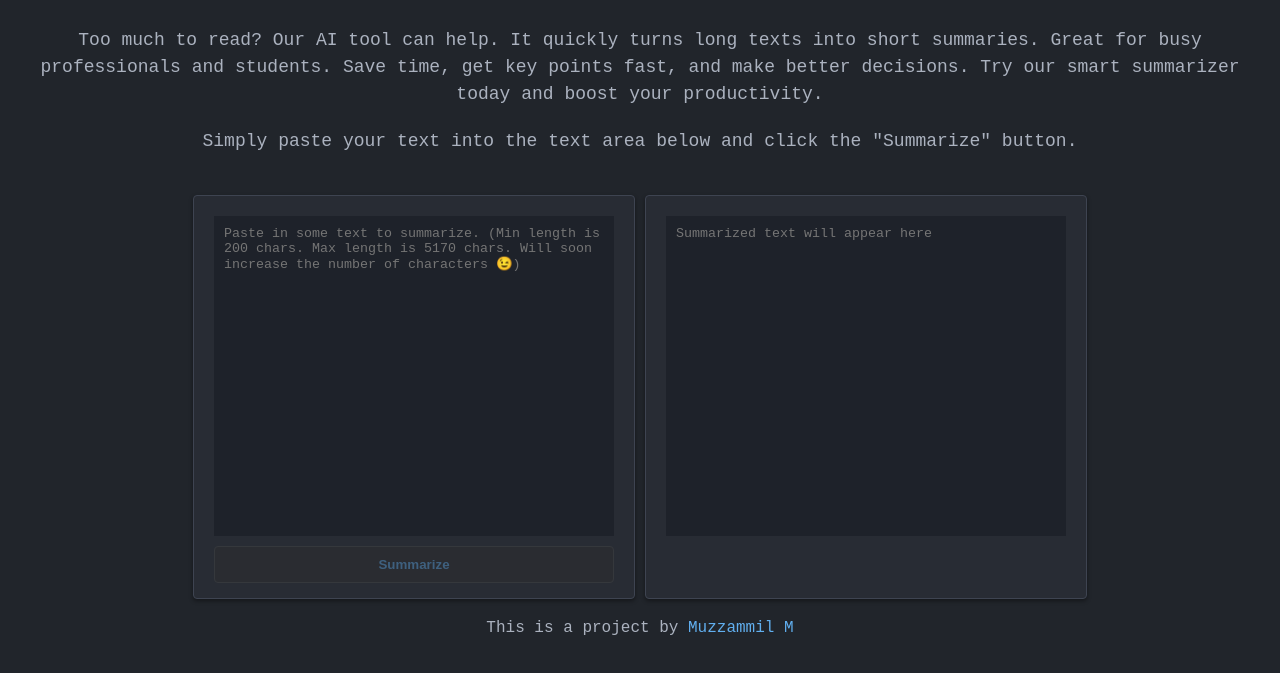
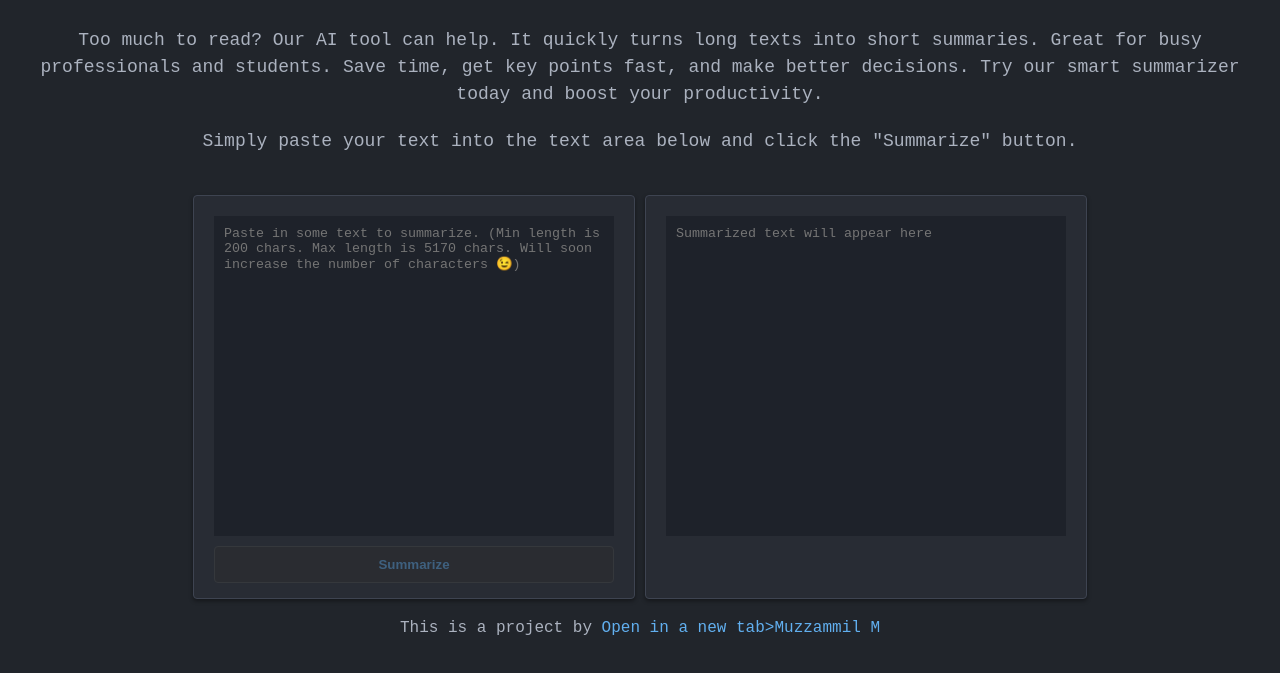
Before and after one commit to muzzammil022/AI-Text-Summarizer, a website: page public/index.html in a window 1280 px wide. Shown: the part 89-762 px from the top of the page. Drawn offline with Linux system fonts and the light colour scheme.

Commit message:
Update index.html

```diff
--- a/public/index.html
+++ b/public/index.html
@@ -22,7 +22,7 @@
         <textarea id="summary" name="summarized_text" placeholder="Summarized text will appear here" readonly></textarea>
       </div>
     </div>
-    <div class="reference"><center>This is a project by <a href="https://github.com/muzzammil022">Muzzammil M</a> </center></div>
+    <div class="reference"><center>This is a project by <a href="https://github.com/muzzammil022" target="_blank">Open in a new tab>Muzzammil M</a> </center></div>
     <script src="script.js"></script>
   </body>
 </html>
```
